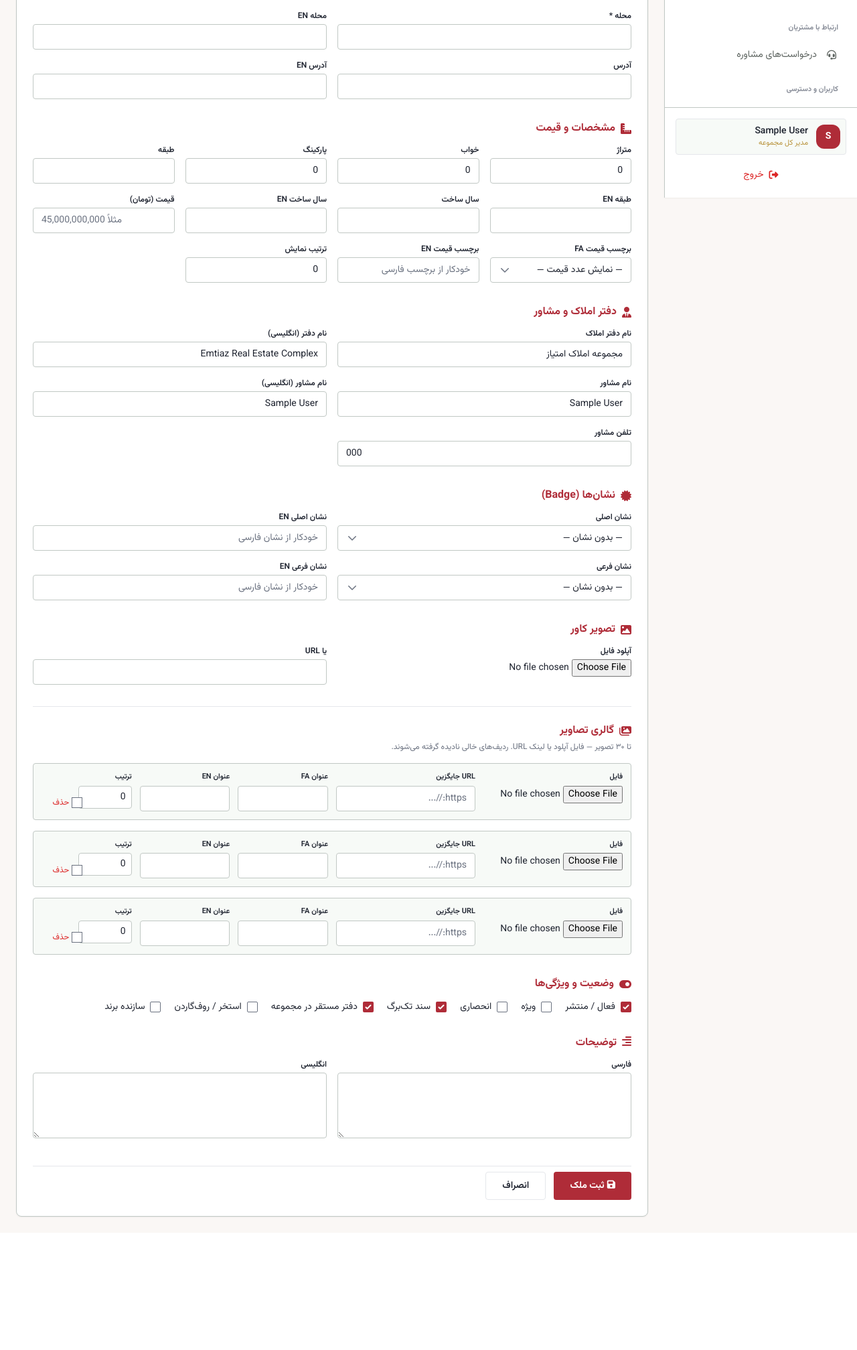
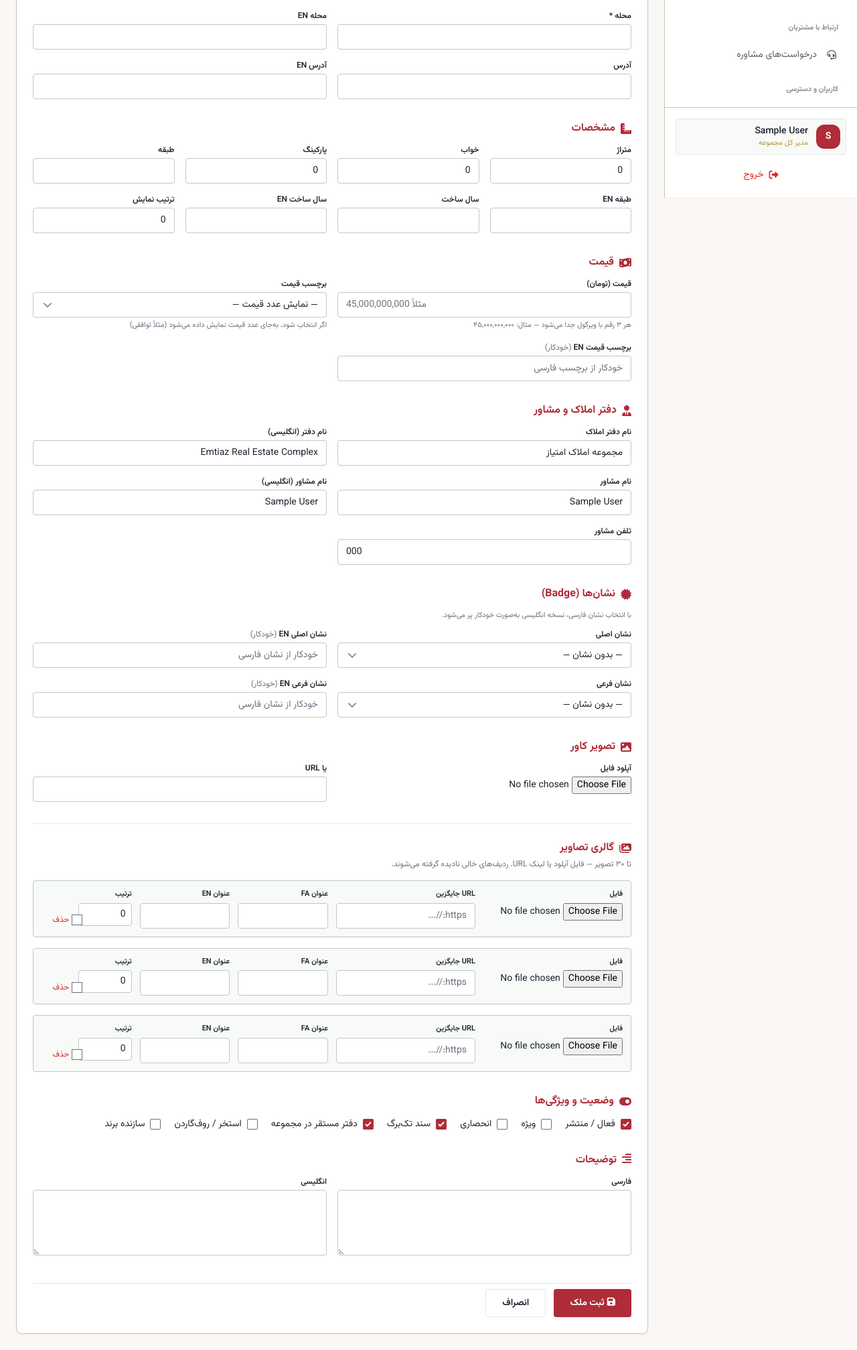
Before and after one commit to MErfanPld/emtiaz-backend, a Django app: page /dashboard/properties/new/ in a window 1280 px wide. Shown: the part 505-2520 px from the top of the page at 67% size. Before the commit the page ends 2323 px from the top, so only its background shows below. Run offline with Django 5.2, Linux system fonts and the light colour scheme; a user stored in the database is signed in; tables that the repository leaves empty hold one stand-in row (values such as "Sample post"); some libraries are stand-ins or nearby versions.

Commit message:
feat: price formatting JS, badge/price-label auto EN sync UI helpers

```diff
--- a/templates/dashboard/property_form.html
+++ b/templates/dashboard/property_form.html
@@ -2,7 +2,7 @@
 {% block title %}{{ page_title }}{% endblock %}
 {% block breadcrumb %}<a href="{% url 'dashboard:property_list' %}" class="hover:text-primary">املاک</a> / <span class="text-primary font-bold">{{ page_title }}</span>{% endblock %}
 {% block content %}
-<form method="post" enctype="multipart/form-data" class="bg-white rounded-xl border border-[#c1c8c4] p-5 sm:p-6 space-y-8 shadow-sm max-w-5xl">
+<form method="post" enctype="multipart/form-data" id="property-form" class="bg-white rounded-xl border border-[#c1c8c4] p-5 sm:p-6 space-y-8 shadow-sm max-w-5xl">
   {% csrf_token %}
 
   {% if form.errors or formset.errors or formset.non_form_errors %}
@@ -42,7 +42,7 @@
   </section>
 
   <section>
-    <h3 class="font-bold text-primary mb-3 flex items-center gap-2"><i class="fa-solid fa-ruler-combined"></i> مشخصات و قیمت</h3>
+    <h3 class="font-bold text-primary mb-3 flex items-center gap-2"><i class="fa-solid fa-ruler-combined"></i> مشخصات</h3>
     <div class="grid grid-cols-2 md:grid-cols-4 gap-4">
       <div><label class="block text-xs font-semibold mb-1">متراژ</label>{{ form.area_sqm }}</div>
       <div><label class="block text-xs font-semibold mb-1">خواب</label>{{ form.bedrooms }}</div>
@@ -51,10 +51,28 @@
       <div><label class="block text-xs font-semibold mb-1">طبقه EN</label>{{ form.floor_en }}</div>
       <div><label class="block text-xs font-semibold mb-1">سال ساخت</label>{{ form.year_built }}</div>
       <div><label class="block text-xs font-semibold mb-1">سال ساخت EN</label>{{ form.year_built_en }}</div>
-      <div><label class="block text-xs font-semibold mb-1">قیمت (تومان)</label>{{ form.price }}</div>
-      <div><label class="block text-xs font-semibold mb-1">برچسب قیمت FA</label>{{ form.price_label }}</div>
-      <div><label class="block text-xs font-semibold mb-1">برچسب قیمت EN</label>{{ form.price_label_en }}</div>
       <div><label class="block text-xs font-semibold mb-1">ترتیب نمایش</label>{{ form.sort_order }}</div>
+    </div>
+  </section>
+
+  <section>
+    <h3 class="font-bold text-primary mb-3 flex items-center gap-2"><i class="fa-solid fa-money-bill-wave"></i> قیمت</h3>
+    <div class="grid grid-cols-1 md:grid-cols-2 gap-4">
+      <div>
+        <label class="block text-xs font-semibold mb-1">قیمت (تومان)</label>
+        {{ form.price }}
+        <p class="text-[11px] text-on-surface-variant mt-1">هر ۳ رقم با ویرگول جدا می‌شود — مثال: 45,000,000,000</p>
+        {% if form.price.errors %}<p class="text-red-600 text-xs mt-1">{{ form.price.errors.0 }}</p>{% endif %}
+      </div>
+      <div>
+        <label class="block text-xs font-semibold mb-1">برچسب قیمت</label>
+        {{ form.price_label }}
+        <p class="text-[11px] text-on-surface-variant mt-1">اگر انتخاب شود، به‌جای عدد قیمت نمایش داده می‌شود (مثلاً توافقی)</p>
+      </div>
+      <div>
+        <label class="block text-xs font-semibold mb-1">برچسب قیمت EN <span class="font-normal text-on-surface-variant">(خودکار)</span></label>
+        {{ form.price_label_en }}
+      </div>
     </div>
   </section>
 
@@ -71,11 +89,12 @@
 
   <section>
     <h3 class="font-bold text-primary mb-3 flex items-center gap-2"><i class="fa-solid fa-certificate"></i> نشان‌ها (Badge)</h3>
+    <p class="text-[11px] text-on-surface-variant mb-3">با انتخاب نشان فارسی، نسخه انگلیسی به‌صورت خودکار پر می‌شود.</p>
     <div class="grid grid-cols-1 md:grid-cols-2 gap-4">
       <div><label class="block text-xs font-semibold mb-1">نشان اصلی</label>{{ form.badge_primary }}</div>
-      <div><label class="block text-xs font-semibold mb-1">نشان اصلی EN</label>{{ form.badge_primary_en }}</div>
+      <div><label class="block text-xs font-semibold mb-1">نشان اصلی EN <span class="font-normal text-on-surface-variant">(خودکار)</span></label>{{ form.badge_primary_en }}</div>
       <div><label class="block text-xs font-semibold mb-1">نشان فرعی</label>{{ form.badge_secondary }}</div>
-      <div><label class="block text-xs font-semibold mb-1">نشان فرعی EN</label>{{ form.badge_secondary_en }}</div>
+      <div><label class="block text-xs font-semibold mb-1">نشان فرعی EN <span class="font-normal text-on-surface-variant">(خودکار)</span></label>{{ form.badge_secondary_en }}</div>
     </div>
   </section>
 
@@ -87,7 +106,6 @@
     </div>
   </section>
 
-  {# گالری تصاویر #}
   <section class="border-t pt-6">
     <h3 class="font-bold text-primary mb-1 flex items-center gap-2"><i class="fa-solid fa-images"></i> گالری تصاویر</h3>
     <p class="text-xs text-on-surface-variant mb-4">تا ۳۰ تصویر — فایل آپلود یا لینک URL. ردیف‌های خالی نادیده گرفته می‌شوند.</p>
@@ -157,3 +175,79 @@
   </div>
 </form>
 {% endblock %}
+
+{% block extra_js %}
+<script>
+(function () {
+  var BADGE_MAP = {
+    '': '',
+    'فروش انحصاری': 'Exclusive listing',
+    'نوساز': 'Brand new',
+    'سند تک‌برگ': 'Single-sheet deed',
+    'موقعیت عالی': 'Prime location',
+    'ویژه مجموعه': 'Complex exclusive',
+    'پیش‌فروش': 'Pre-sale',
+    'رهن کامل': 'Full deposit',
+    'تخلیه فوری': 'Immediate delivery',
+    'بازسازی‌شده': 'Renovated',
+    'پارکینگ اختصاصی': 'Private parking'
+  };
+  var PRICE_LABEL_MAP = {
+    '': '',
+    'توافقی': 'Negotiable',
+    'قیمت نهایی': 'Final price',
+    'شروع از': 'Starting from',
+    'متری': 'Per sqm',
+    'ماهانه': 'Monthly',
+    'رهن + اجاره': 'Deposit + rent'
+  };
+
+  function syncSelect(faId, enId, map) {
+    var fa = document.getElementById(faId);
+    var en = document.getElementById(enId);
+    if (!fa || !en) return;
+    function apply() {
+      var v = fa.value || '';
+      en.value = (map[v] !== undefined) ? map[v] : '';
+    }
+    fa.addEventListener('change', apply);
+    apply();
+  }
+
+  syncSelect('id_badge_primary', 'id_badge_primary_en', BADGE_MAP);
+  syncSelect('id_badge_secondary', 'id_badge_secondary_en', BADGE_MAP);
+  syncSelect('id_price_label', 'id_price_label_en', PRICE_LABEL_MAP);
+
+  // فرمت قیمت با جداکننده هزارگان
+  var price = document.getElementById('id_price');
+  if (price) {
+    function onlyDigits(s) {
+      return String(s || '')
+        .replace(/[۰-۹]/g, function (d) { return '۰۱۲۳۴۵۶۷۸۹'.indexOf(d); })
+        .replace(/[٠-٩]/g, function (d) { return '٠١٢٣٤٥٦٧٨٩'.indexOf(d); })
+        .replace(/[^0-9]/g, '');
+    }
+    function format(s) {
+      var d = onlyDigits(s);
+      if (!d) return '';
+      return d.replace(/\B(?=(\d{3})+(?!\d))/g, ',');
+    }
+    price.addEventListener('input', function () {
+      var start = price.selectionStart;
+      var before = price.value.length;
+      price.value = format(price.value);
+      var after = price.value.length;
+      var pos = Math.max(0, (start || 0) + (after - before));
+      try { price.setSelectionRange(pos, pos); } catch (e) {}
+    });
+    // قبل از ارسال، عدد خام بماند (سرور هم ویرگول را حذف می‌کند)
+    var form = document.getElementById('property-form');
+    if (form) {
+      form.addEventListener('submit', function () {
+        price.value = onlyDigits(price.value);
+      });
+    }
+  }
+})();
+</script>
+{% endblock %}
```
